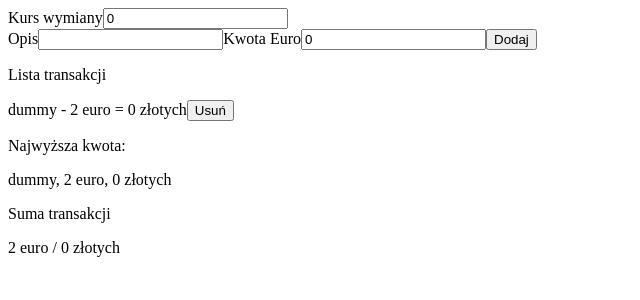
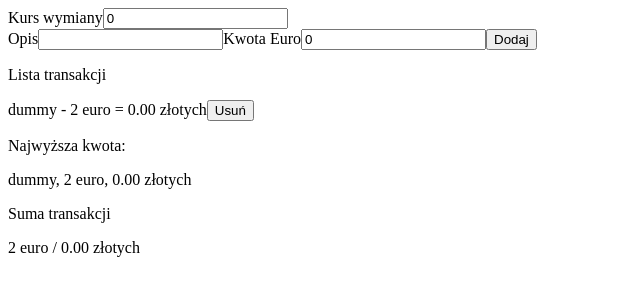
Before and after one commit to michalosinski91/przelicznik-walut, a React app: page / in a window 1280 px wide. Shown: the top 300 px of the page, without its empty margins (0-640 px from the left). Built offline with nearby package versions, Linux system fonts and the light colour scheme; the HTML template or start-up script is replaced by a standard one.

Commit message:
rounding to 2 decimal places added

```diff
--- a/src/App.js
+++ b/src/App.js
@@ -20,7 +20,7 @@ const App = ({ transactions, addTransaction, removeTransaction }) => {
         const content = {
             id,
             description,
-            euroAmount,
+            euroAmount: parseFloat(euroAmount).toFixed(2),
         }
         addTransaction(content)
         id++
@@ -56,11 +56,11 @@ const App = ({ transactions, addTransaction, removeTransaction }) => {
             </div>
             <div>
                 <p>Najwyższa kwota:</p>
-                {`${maxAmount.description}, ${maxAmount.euroAmount} euro, ${maxAmount.euroAmount*euroExchangeRate} złotych`}
+                {`${maxAmount.description}, ${maxAmount.euroAmount} euro, ${(maxAmount.euroAmount*euroExchangeRate).toFixed(2)} złotych`}
             </div>
             <div>
                 <p>Suma transakcji</p>
-                {`${Number(totalAmountEUR)} euro / ${totalAmountPLN} złotych`}
+                {`${Number(totalAmountEUR)} euro / ${totalAmountPLN.toFixed(2)} złotych`}
             </div>
         </div>
     )
--- a/src/components/Transaction.js
+++ b/src/components/Transaction.js
@@ -2,12 +2,11 @@ import React from 'react'
 
 const Transaction = ({ transaction, removeTransaction, euroExchangeRate }) => {
     const handleRemoveTransaction = () => {
-        console.log('clicked', transaction.id)
         removeTransaction(transaction.id)
     }
     return (
         <div>
-            {`${transaction.description} - ${transaction.euroAmount} euro = ${transaction.euroAmount*euroExchangeRate} złotych`}
+            {`${transaction.description} - ${transaction.euroAmount} euro = ${(transaction.euroAmount*euroExchangeRate).toFixed(2)} złotych`}
             <button onClick={handleRemoveTransaction}>Usuń</button>
         </div>
     )
```
Also changed, not shown: src/components/HighestAmount.js (added), src/components/Sidebar.js (deleted).
